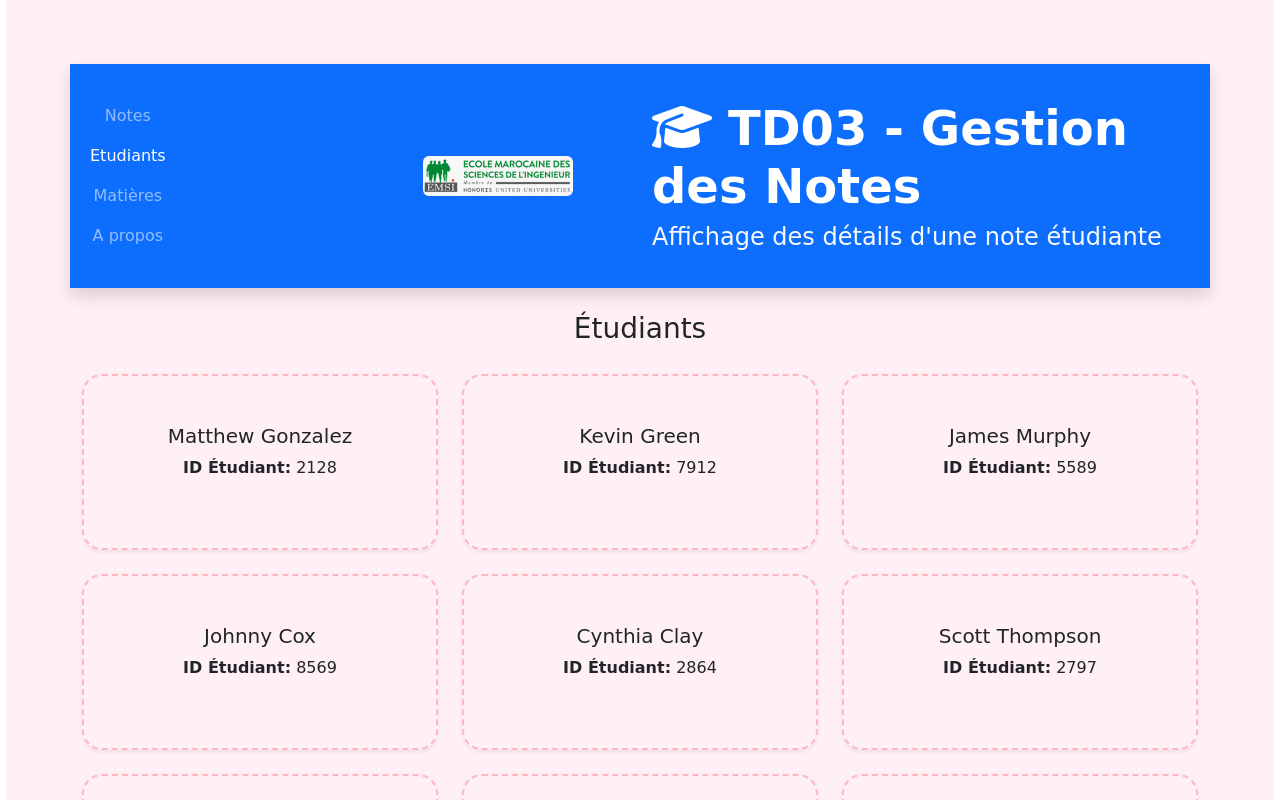
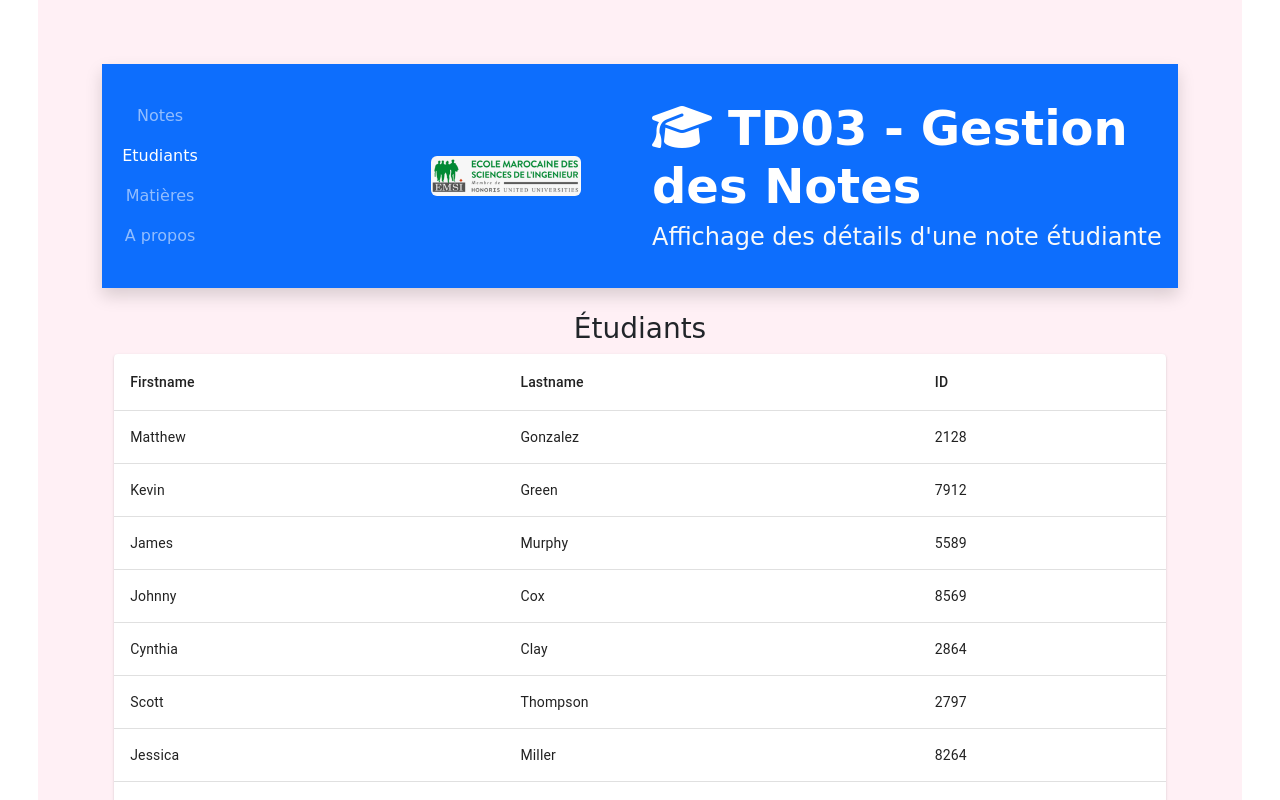
Before and after one commit to MBDS-CASA/react101-rimhassane, a React (Vite) app: page / in a window 1280 px wide. Both pictures are taken after a click on the link "Etudiants". Shown: the top 800 px of the page. Built offline with nearby package versions, Linux system fonts and the light colour scheme.

Commit message:
TD05: Remplir le contenu du composant Etudiants

```diff
--- a/src/components/EtudiantsContent.jsx
+++ b/src/components/EtudiantsContent.jsx
@@ -1,5 +1,6 @@
 import React from 'react';
-import data from '../../data.json';
+import { Table, TableBody, TableCell, TableContainer, TableHead, TableRow, Paper } from '@mui/material';
+import data from '../data/data.json';
 
 function EtudiantsContent() {
   // Extract unique students
@@ -14,20 +15,26 @@ function EtudiantsContent() {
   return (
     <div className="container mt-4">
       <h3>Étudiants</h3>
-      <div className="row">
-        {uniqueStudents.map((student) => (
-          <div key={student.id} className="col-md-6 col-lg-4 mb-4">
-            <div className="card h-100 shadow-sm">
-              <div className="card-body">
-                <h5 className="card-title">{student.firstname} {student.lastname}</h5>
-                <p className="card-text">
-                  <strong>ID Étudiant:</strong> {student.id}
-                </p>
-              </div>
-            </div>
-          </div>
-        ))}
-      </div>
+      <TableContainer component={Paper}>
+        <Table sx={{ minWidth: 650 }} aria-label="students table">
+          <TableHead>
+            <TableRow>
+              <TableCell>Firstname</TableCell>
+              <TableCell>Lastname</TableCell>
+              <TableCell>ID</TableCell>
+            </TableRow>
+          </TableHead>
+          <TableBody>
+            {uniqueStudents.map((student) => (
+              <TableRow key={student.id}>
+                <TableCell>{student.firstname}</TableCell>
+                <TableCell>{student.lastname}</TableCell>
+                <TableCell>{student.id}</TableCell>
+              </TableRow>
+            ))}
+          </TableBody>
+        </Table>
+      </TableContainer>
     </div>
   );
 }
```
